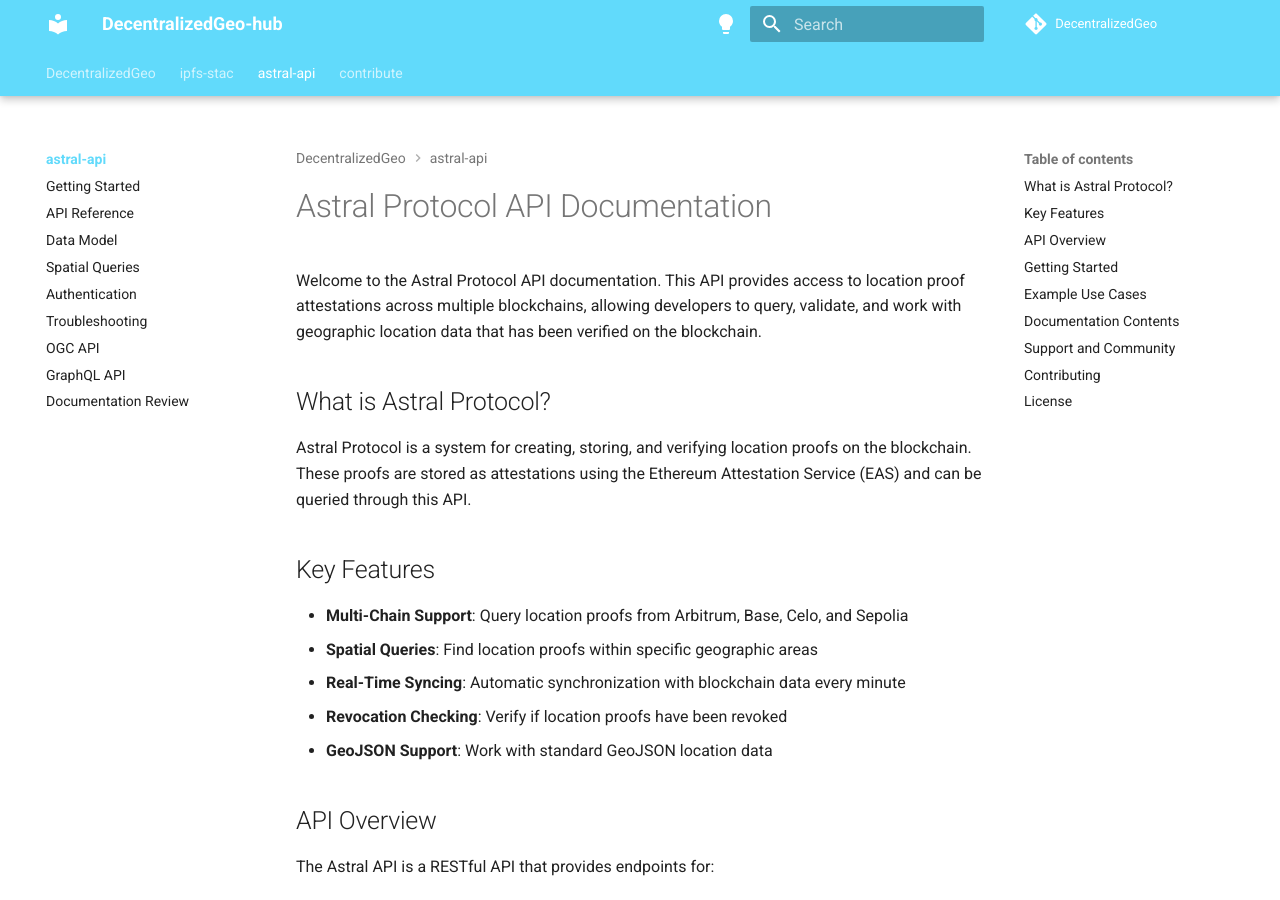
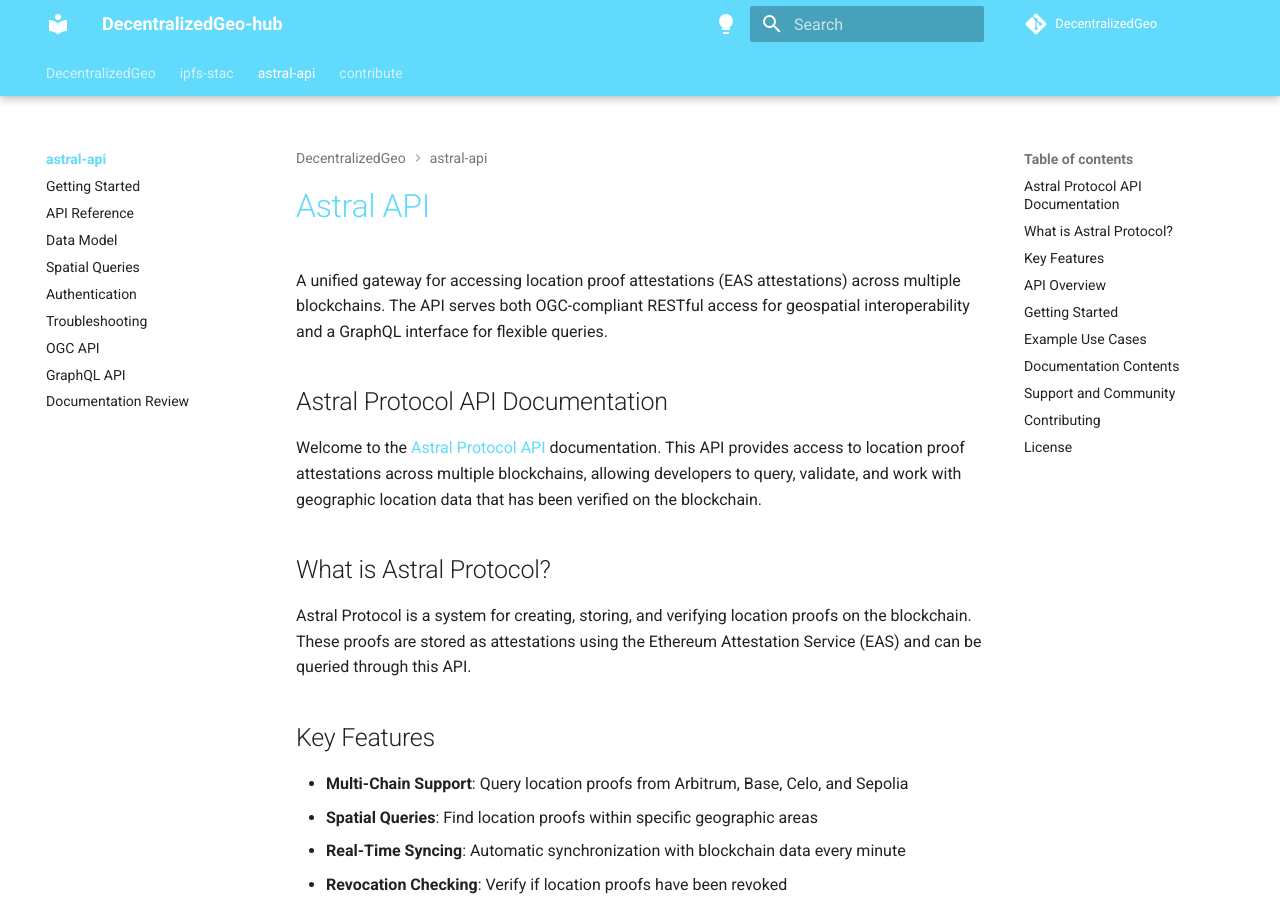
Before and after one commit to DecentralizedGeo/DecentralizedGeo-hub, an MkDocs documentation site: the page built from docs/ecosystem/astral-api/index.md, in a window 1280 px wide and 900 px high. Built offline with MkDocs 1.6.1 and Material for MkDocs 9.7.7, drawn with Linux system fonts in a browser that asks for light colours.

Commit message:
Update Astral API documentation with direct links to repo

```diff
--- a/docs/ecosystem/astral-api/index.md
+++ b/docs/ecosystem/astral-api/index.md
@@ -5,9 +5,13 @@ sidebar_label: Introduction
 slug: /docs
 ---
 
-# Astral Protocol API Documentation
+# [Astral API](https://github.com/DecentralizedGeo/astral-api){:target="_blank"}
 
-Welcome to the Astral Protocol API documentation. This API provides access to location proof attestations across multiple blockchains, allowing developers to query, validate, and work with geographic location data that has been verified on the blockchain.
+A unified gateway for accessing location proof attestations (EAS attestations) across multiple blockchains. The API serves both OGC-compliant RESTful access for geospatial interoperability and a GraphQL interface for flexible queries.
+
+## Astral Protocol API Documentation
+
+Welcome to the [Astral Protocol API](https://github.com/DecentralizedGeo/astral-api){:target="_blank"} documentation. This API provides access to location proof attestations across multiple blockchains, allowing developers to query, validate, and work with geographic location data that has been verified on the blockchain.
 
 ## What is Astral Protocol?
 
```
Also changed, not shown: docs/ecosystem/astral-api/getting-started.md (+1 -1 lines).
